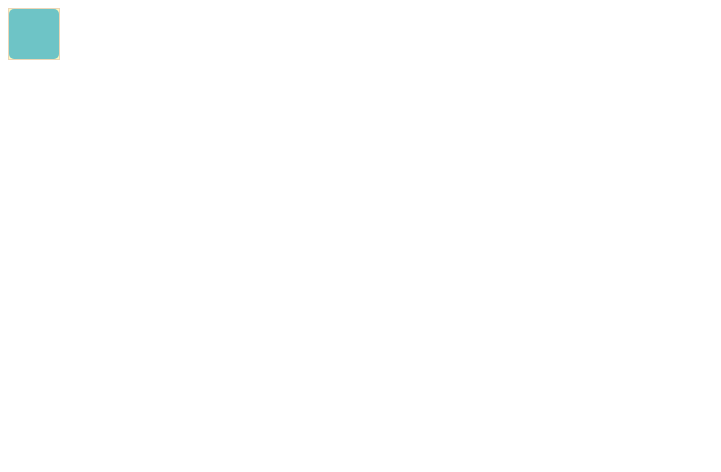
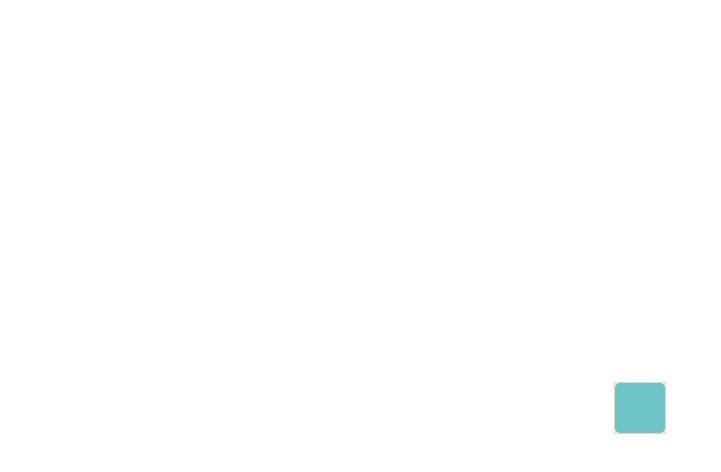
Before and after one commit to susie-son/infinite-minesweeper, a React (Create React App) app: page / in a window 1280 px wide. Shown: the top 472 px of the page, without its empty margins (0-721 px from the left). Built offline with nearby package versions, Linux system fonts and the light colour scheme; a web font is replaced by a local one.

Commit message:
center board

```diff
--- a/src/Board.js
+++ b/src/Board.js
@@ -57,6 +57,14 @@ export class BoardInfo {
   }
 }
 
+const StyledBoard = styled.div`
+  display: flex;
+  flex-direction: column;
+  justify-content: center;
+  align-items: center;
+  min-height: 100vh;
+`;
+
 const StyledRow = styled.div`
   display: flex;
   flexdirection: row;
@@ -66,7 +74,7 @@ const Board = ({ board, handleTileMouseDown, handleTileMouseUp }) => {
   const grid = board.generateGrid();
 
   return (
-    <div>
+    <StyledBoard>
       {grid.map((row, rowIndex) => {
         const adjustedRowIndex = rowIndex + board.minRow;
         return (
@@ -91,7 +99,7 @@ const Board = ({ board, handleTileMouseDown, handleTileMouseUp }) => {
           </StyledRow>
         );
       })}
-    </div>
+    </StyledBoard>
   );
 };
 
```
